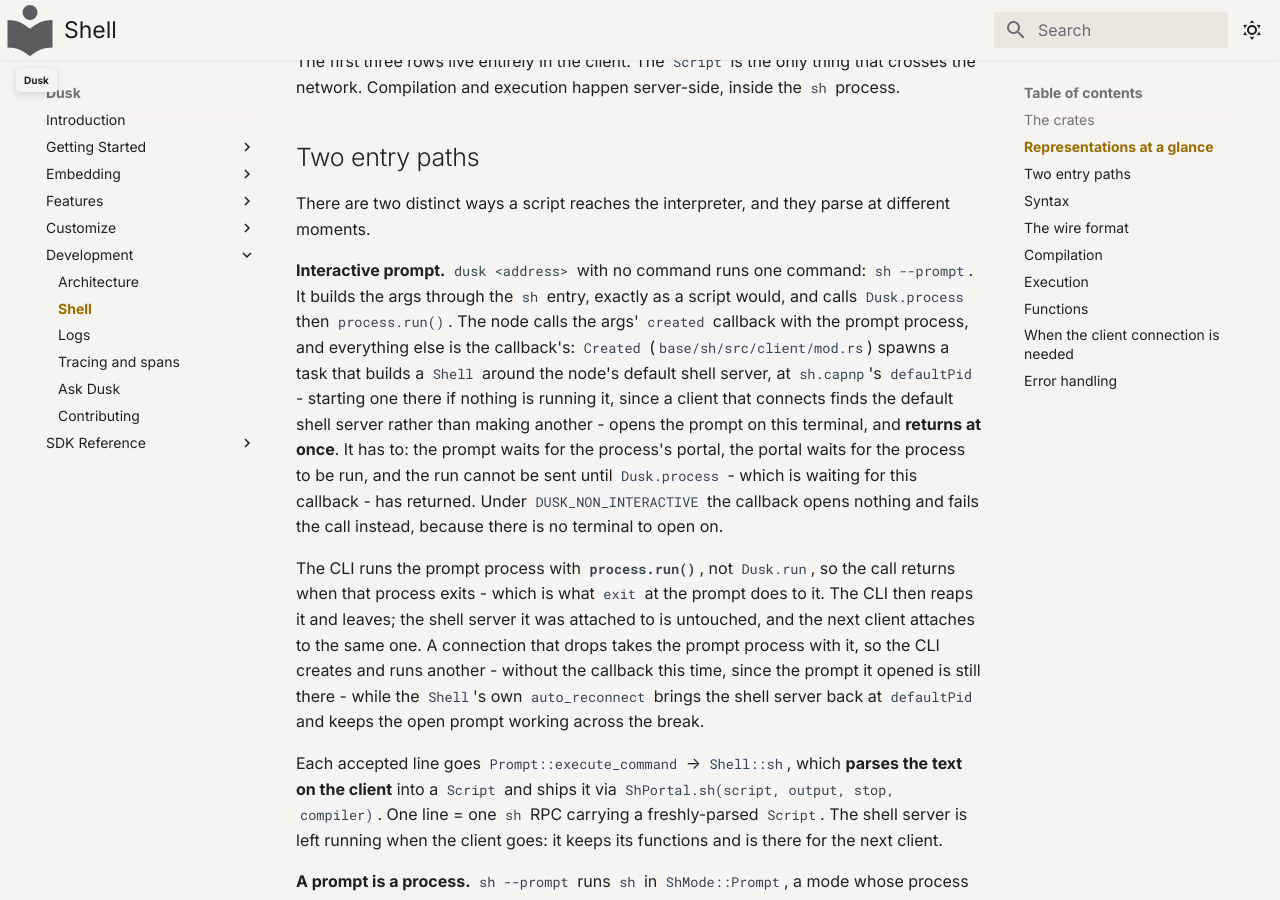
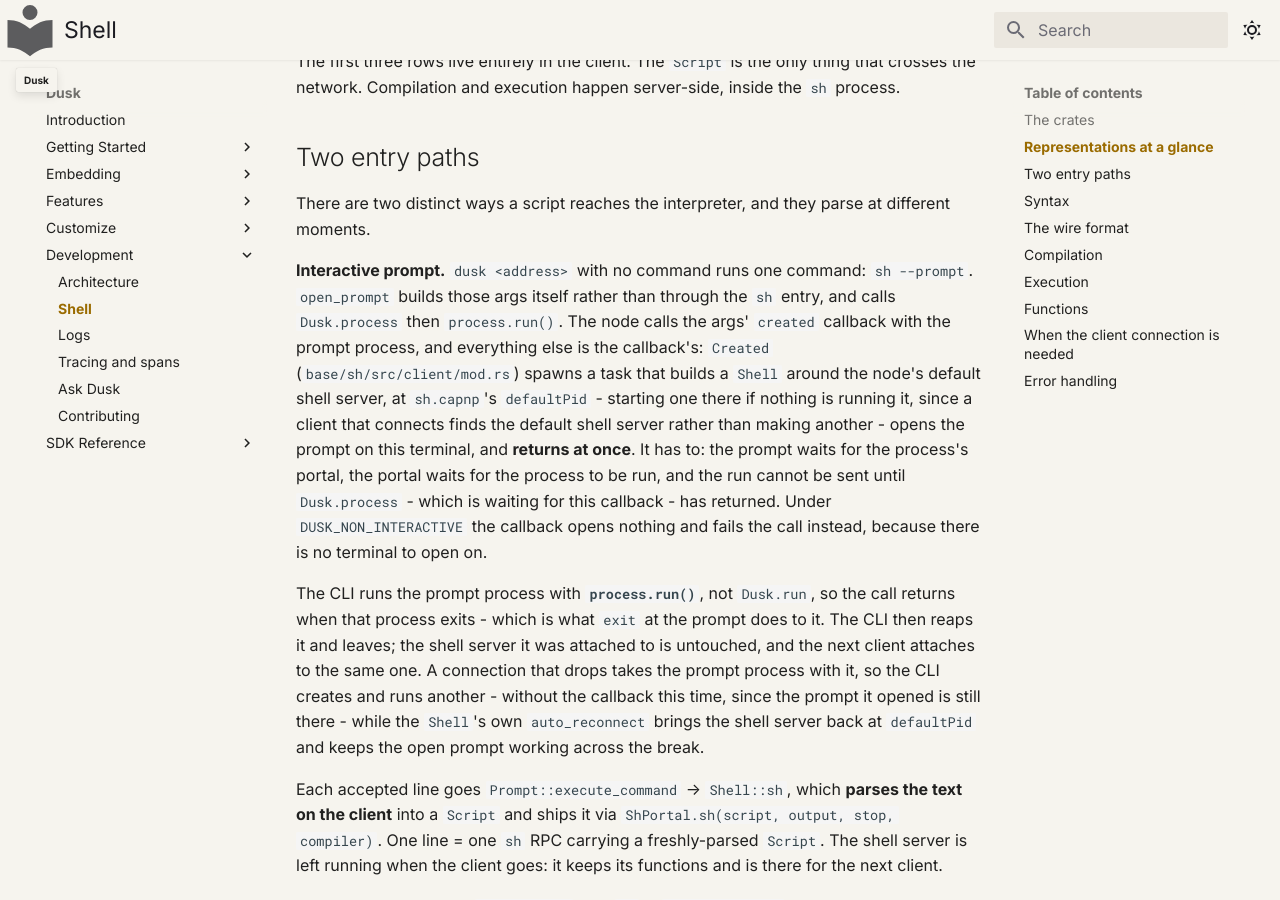
Before and after one commit to tomerze/dusk, an MkDocs documentation site: the page built from docs/docs/development/shell.md, in a window 1280 px wide and 900 px high, scrolled down 1263 px. Built offline with MkDocs 1.6.1 and Material for MkDocs 9.7.7, drawn with Linux system fonts in a browser that asks for light colours; comment, search, counter and statistics services are not loaded.

Commit message:
Update docs for how open_prompt builds the prompt's args
The interactive-prompt section said the args are built through the sh entry, exactly as a script would build them. open_prompt builds them itself.

```diff
--- a/docs/docs/development/shell.md
+++ b/docs/docs/development/shell.md
@@ -47,8 +47,8 @@ There are two distinct ways a script reaches the interpreter, and they parse at
 different moments.
 
 **Interactive prompt.** `dusk <address>` with no command runs one command:
-`sh --prompt`. It builds the args through the `sh` entry, exactly as a script
-would, and calls `Dusk.process` then `process.run()`. The node calls the args'
+`sh --prompt`. `open_prompt` builds those args itself rather than through the
+`sh` entry, and calls `Dusk.process` then `process.run()`. The node calls the args'
 `created` callback with the prompt process, and everything else is the
 callback's: `Created` (`base/sh/src/client/mod.rs`) spawns a task that builds a
 `Shell` around the node's default shell server, at `sh.capnp`'s `defaultPid` -
```
